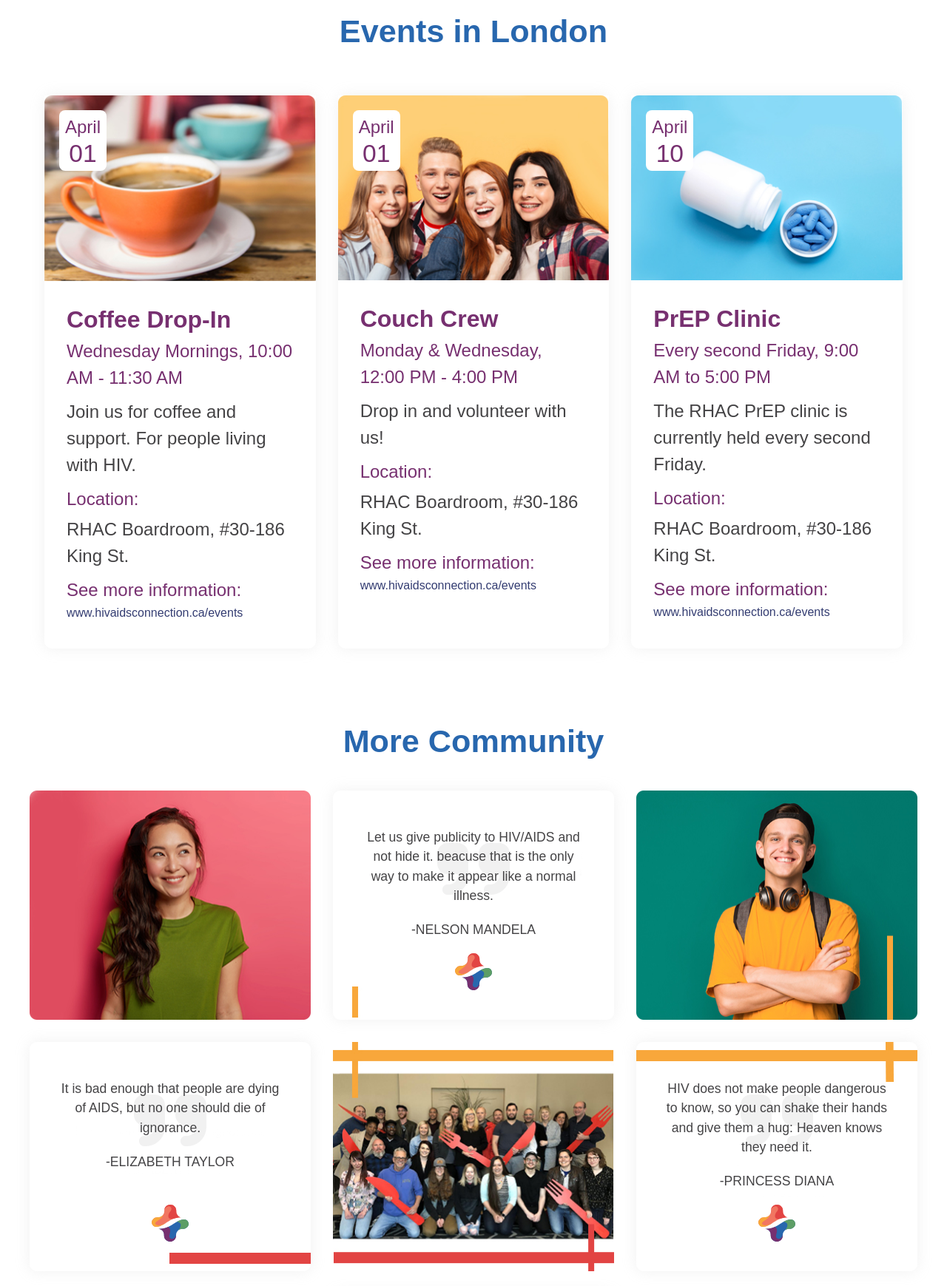
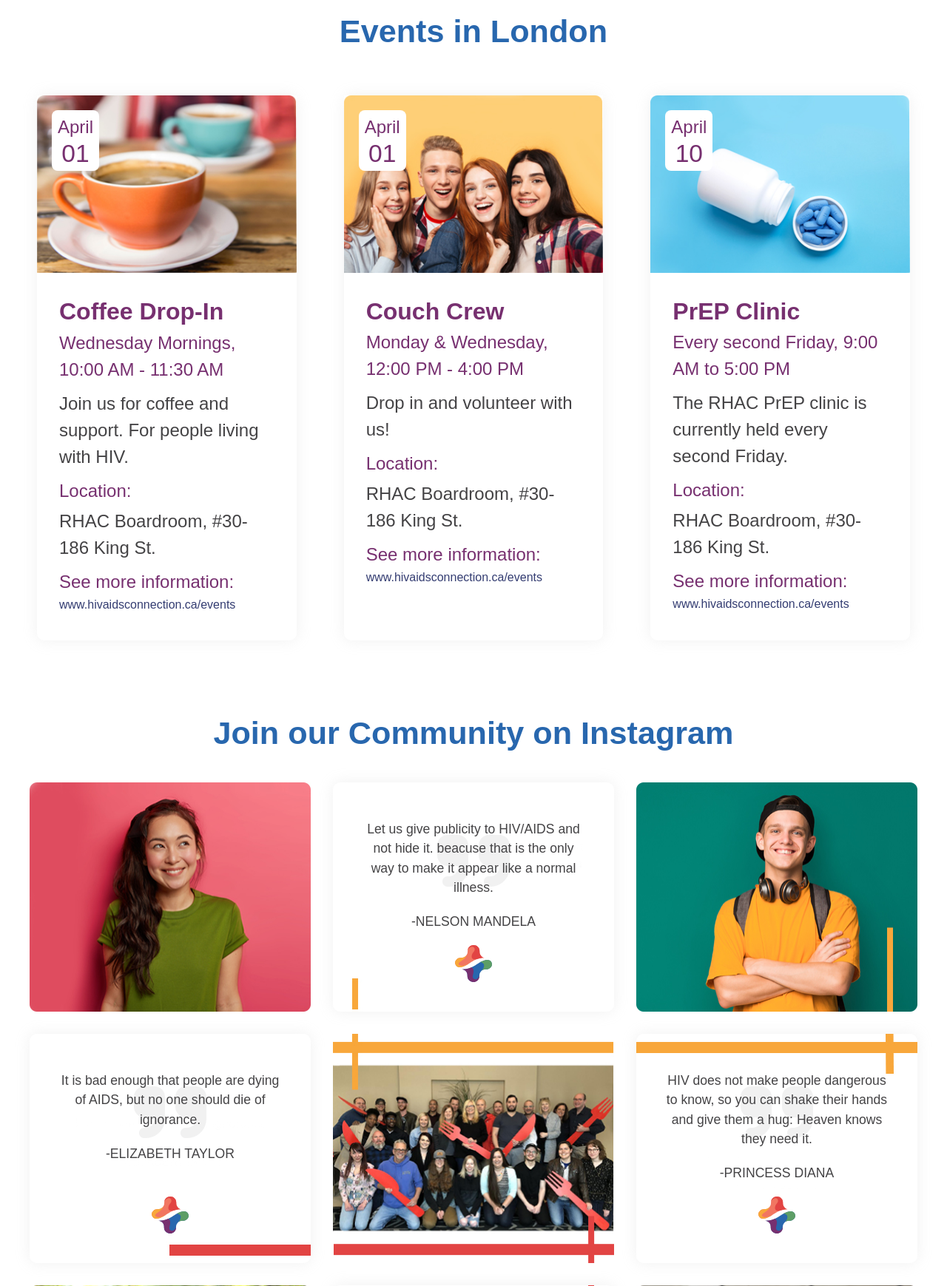
Before and after one commit to mariamkhalifa/Chang_Kayla_Khalifa_Mariam_Gajjar_Kahani_Tsao_Sandra_Valero_Luiza_FIP, a PHP site: page /Tsao_S_Valero_L_3014_research/community.php in a window 1280 px wide. Shown: the part 733-2472 px from the top of the page at 74% size. Run offline with PHP 8.4, Linux system fonts and the light colour scheme; some libraries are stand-ins or nearby versions; some web fonts are replaced.

Commit message:
community v2 updates

```diff
--- a/community.php
+++ b/community.php
@@ -28,7 +28,11 @@
                         <span class="day">{{ event.day }}</span> <!-- column -->
                     </p>
 
-                    <img class="event-img" :src="'images/' + event.img" alt=""> <!-- column -->
+                    <picture>
+                        <source :srcset="'images/' + event.img" media="(min-width: 1000px)">
+                        <source :srcset="'images/' + event.img2" media="(min-width: 500px)">
+                        <img class="event-img" :src="'images/' + event.img" alt=""> <!-- column -->
+                    </picture>
 
                     <h3 class="event-heading">{{ event.heading }}</h3> <!-- column -->
 
@@ -54,7 +58,7 @@
 
     <section class="more-community">
 
-        <h2>More Community</h2>
+        <h2>Join our Community on Instagram</h2>
 
         <div class="insta-feed">
             <template v-for="feed in instagram">
@@ -66,11 +70,8 @@
                 </div>
             </template>
 
-            <img class="comm-img" src="images/high_school_teenagers.jpg" alt="friends">
+            <img class="comm-img" src="images/i_girl_thinking.jpg"  alt="">
 
-            <img class="comm-img" src="images/fun_teenagers.jpg" alt="teens cheering">
-
-            <img class="comm-img" src="images/girls.jpg" alt="girls">
         </div>
 
         <a href="#" target="_blank" class="button insta-link">More Instagram</a>
--- a/js/main.js
+++ b/js/main.js
@@ -4,7 +4,8 @@
 var vm = new Vue({
     props: {
         link: String,
-        img: String
+        img: String,
+        img2: String,
     },
 
     el: "#app",
@@ -27,6 +28,7 @@ var vm = new Vue({
         events: [
             { heading: "Coffee Drop-In",
               img: "coffee_cups.jpg",
+              img2: "coffee_cups2.jpg",
               month: "April",
               day: "01",
               time: "Wednesday Mornings, 10:00 AM - 11:30 AM",
@@ -36,6 +38,7 @@ var vm = new Vue({
 
               { heading: "Couch Crew",
               img: "friends.jpg",
+              img2: "friends2.jpg",
               month: "April",
               day: "01",
               time: "Monday & Wednesday, 12:00 PM - 4:00 PM",
@@ -45,6 +48,7 @@ var vm = new Vue({
 
               { heading: "PrEP Clinic",
               img: "prep.jpg",
+              img2: "prep2.jpg",
               month: "April",
               day: "10",
               time: "Every second Friday, 9:00 AM to 5:00 PM",
@@ -69,12 +73,12 @@ var vm = new Vue({
               author: "Princess Diana"
             },
 
-            { img: "i_african_american.jpg",
+            { img: "high_school_teenagers.jpg",
               quote: "I tell you, it’s funny because the only time I think about HIV is when I have to take my medicine twice a day.",
               author: "Magic Johnson"
             },
 
-            { img: "i_girl_thinking.jpg",
+            { img: "girls.jpg",
               quote: "Education, awareness and prevention are the key, but stigmatisation and exclusion from family is what makes people suffer most.",
               author: "Ralph Fiennes"
             },
@@ -82,6 +86,11 @@ var vm = new Vue({
             { img: "group_supporters.jpg",
               quote: "HIV infection and AIDS is growing- but so too is public apathy. We have already lost too many friends and collegues.",
               author: "David Geffen"
+            },
+
+            { img: "i_african_american.jpg",
+              quote: "It’s not the years in your life that count. It’s the life in your years.",
+              author: "ABE LINCLON"
             },
         ],
     },
--- a/sass/modules/_community.scss
+++ b/sass/modules/_community.scss
@@ -182,8 +182,12 @@
     background: url(../images/quote5.png) no-repeat;
 }
 
-.quote:last-of-type {
+.quote:nth-of-type(6) {
     background: url(../images/quote6.png) no-repeat;
+}
+
+.quote:nth-of-type(7) {
+    background: url(../images/quote7.png) no-repeat;
 }
 
 .insta-link {
@@ -298,6 +302,12 @@
 }
 
 @media screen and (min-width: 420px) {
+    .more-community {
+        h2 {
+            margin-right: 10%;
+            margin-left: 10%;
+        }
+    }
     .comm-img {
         width: 380px;
     }
@@ -330,10 +340,9 @@
         }
     }
 
-    .events-grid {
-        display: grid;
-        grid-template-columns: repeat(2,1fr);
-        grid-gap: 30px;
+    .comm-events {
+        margin-left: 150px;
+        margin-right: 150px;
     }
 
     .insta-feed {
@@ -406,9 +415,22 @@
     }
 }
 
+@media screen and (min-width: 980px) {
+    .comm-events {
+        margin-left: 50px;
+        margin-right: 50px;
+    }
+
+    .events-grid {
+        display: grid;
+        grid-template-columns: repeat(3,1fr);
+        grid-gap: 2vw;
+    }
+}
+
 @media screen and (min-width: 1024px) {
     .events-grid {
-        grid-template-columns: repeat(3,1fr);
+        grid-gap: 5vw;
     }
 
     .insta-feed {
@@ -471,4 +493,13 @@
             margin-top: 30px;
         }
     }
+
+    .quote:nth-of-type(7) {
+        p {
+            margin-top: 80px;
+        }
+        i {
+            top: 70px;
+        }
+    }
 }
```
Also changed, not shown: css/main.css, images/abe_linclon3.jpg (deleted), images/i_african_american.jpg (renamed from images/i_african_american3.jpg), images/quote7.png (added), 1 other file.
